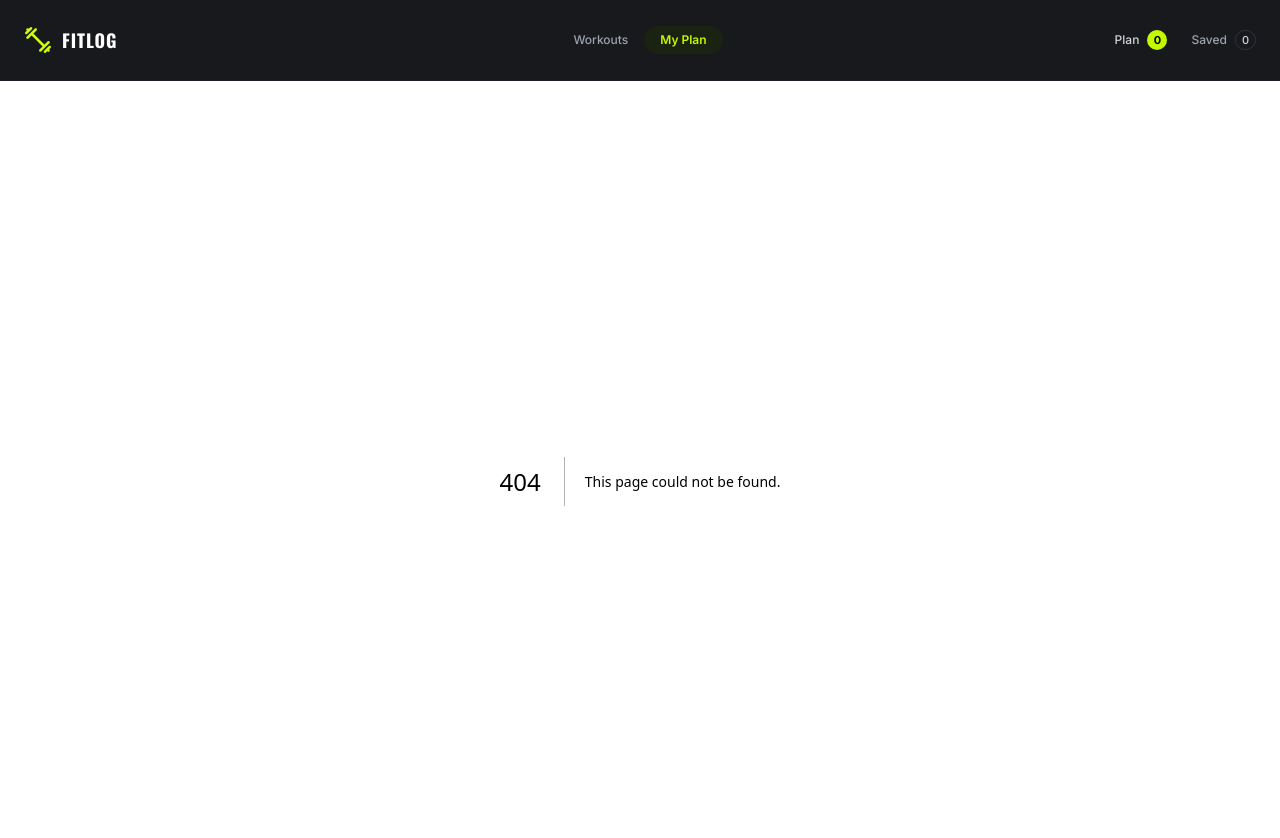
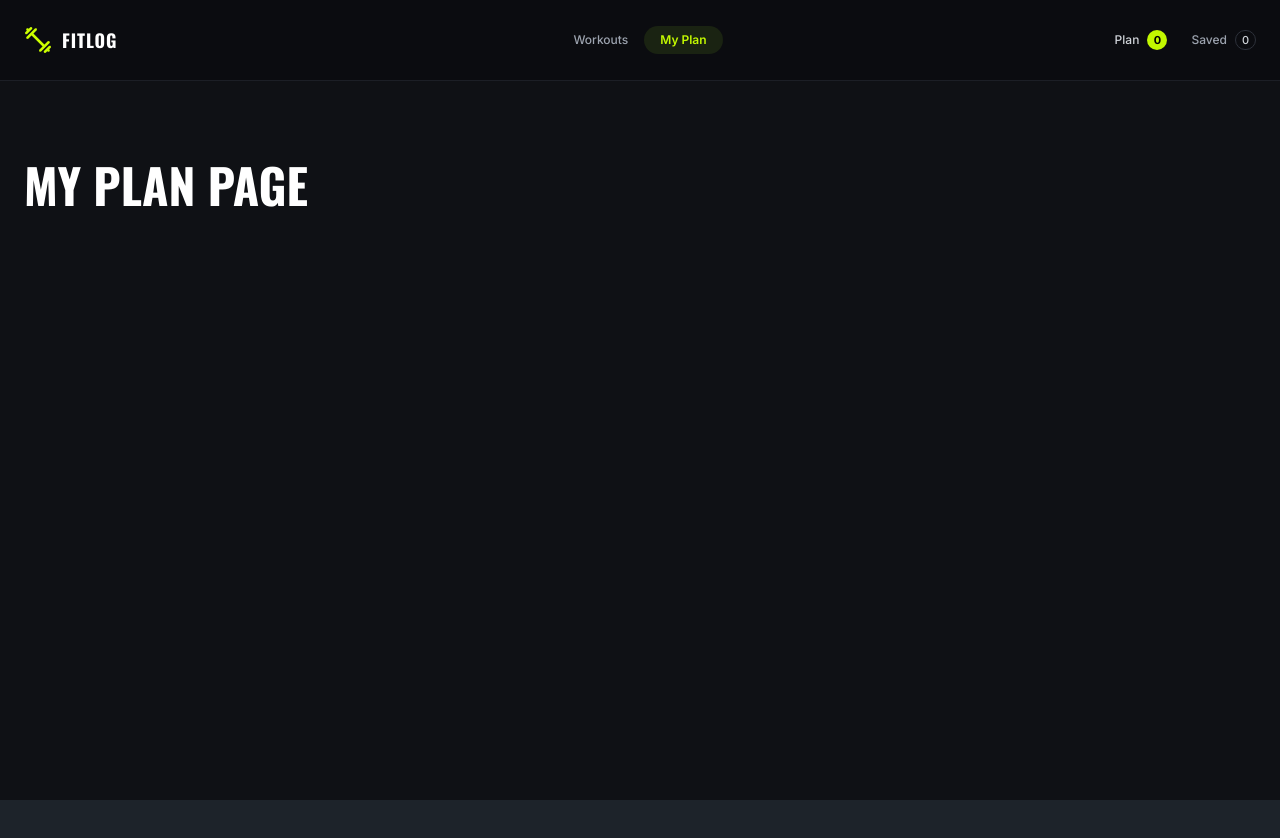
Before and after one commit to devsuvo/Assignment-06, a Next.js app: page /my-plan in a window 1280 px wide. Before the commit this address had no page. Shown: the top 838 px of the page. After the commit the page ends 800 px from the top, so only its background shows below. Built offline with nearby package versions, Linux system fonts and the light colour scheme.

Commit message:
add my plan page route

```diff
--- /dev/null
+++ b/src/app/my-plan/page.js
@@ -0,0 +1,7 @@
+export default function MyPlanPage() {
+  return (
+    <div className="mx-auto max-w-[1280px] px-6 py-20">
+      <h1 className="font-display text-5xl font-bold">MY PLAN PAGE</h1>
+    </div>
+  );
+}
```
